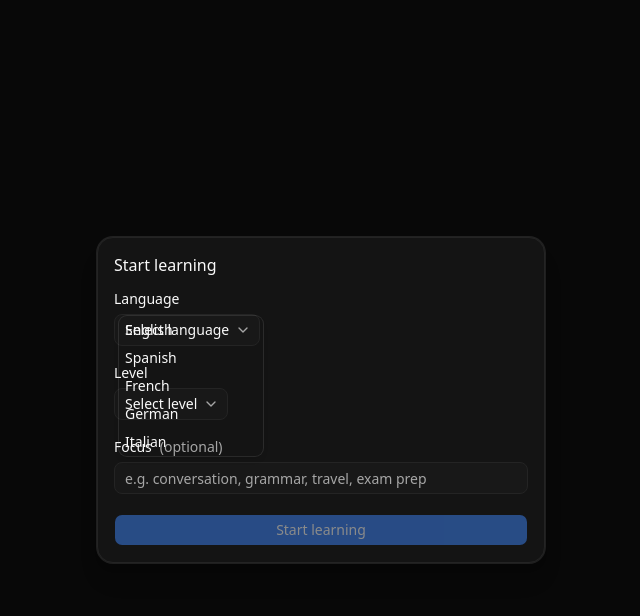
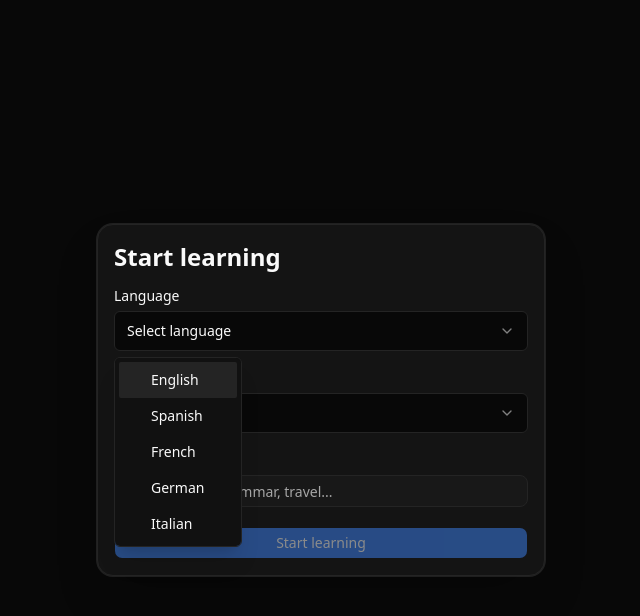
Before and after one commit to Omitofo/Luma-, a React (Vite) app: page / in a window 1280 px wide. Both pictures are taken after a click on the button "Select language". Shown: the top 616 px of the page, without its empty margins (319-959 px from the left). Built offline with nearby package versions, Linux system fonts and the light colour scheme.

Commit message:
W MARK -

```diff
--- a/src/components/Onboarding.tsx
+++ b/src/components/Onboarding.tsx
@@ -37,21 +37,24 @@ export default function Onboarding({ onComplete }: Props) {
 
   return (
     <div className="h-screen flex items-center justify-center bg-background p-4">
-      <Card className="w-full max-w-md shadow-xl border border-border rounded-2xl">
+      <Card className="w-full max-w-md rounded-2xl border border-border bg-card shadow-2xl">
         <CardHeader>
-          <CardTitle>Start learning</CardTitle>
+          <CardTitle className="text-2xl font-semibold">
+            Start learning
+          </CardTitle>
         </CardHeader>
 
         <CardContent className="space-y-5">
           {/* LANGUAGE */}
           <div className="space-y-2">
             <Label>Language</Label>
+
             <Select value={language} onValueChange={setLanguage}>
-              <SelectTrigger>
+              <SelectTrigger className="bg-background border-border">
                 <SelectValue placeholder="Select language" />
               </SelectTrigger>
 
-              <SelectContent>
+              <SelectContent className="z-[100] border border-border bg-popover text-popover-foreground shadow-xl">
                 <SelectItem value="english">English</SelectItem>
                 <SelectItem value="spanish">Spanish</SelectItem>
                 <SelectItem value="french">French</SelectItem>
@@ -64,31 +67,36 @@ export default function Onboarding({ onComplete }: Props) {
           {/* LEVEL */}
           <div className="space-y-2">
             <Label>Level</Label>
+
             <Select value={level} onValueChange={setLevel}>
-              <SelectTrigger>
+              <SelectTrigger className="bg-background border-border">
                 <SelectValue placeholder="Select level" />
               </SelectTrigger>
 
-              <SelectContent>
+              <SelectContent className="z-[100] border border-border bg-popover text-popover-foreground shadow-xl">
                 <SelectItem value="A1">A1 - Beginner</SelectItem>
                 <SelectItem value="A2">A2 - Elementary</SelectItem>
                 <SelectItem value="B1">B1 - Intermediate</SelectItem>
-                <SelectItem value="B2">B2 - Upper intermediate</SelectItem>
+                <SelectItem value="B2">B2 - Upper Intermediate</SelectItem>
                 <SelectItem value="C1">C1 - Advanced</SelectItem>
               </SelectContent>
             </Select>
           </div>
 
-          {/* FOCUS (optional but recommended) */}
+          {/* FOCUS */}
           <div className="space-y-2">
             <Label>
-              Focus <span className="text-muted-foreground">(optional)</span>
+              Focus{" "}
+              <span className="text-muted-foreground">
+                (optional)
+              </span>
             </Label>
 
             <Input
               value={focus}
               onChange={(e) => setFocus(e.target.value)}
-              placeholder="e.g. conversation, grammar, travel, exam prep"
+              placeholder="conversation, grammar, travel..."
+              className="bg-background border-border"
             />
           </div>
 
--- a/src/components/ui/select.tsx
+++ b/src/components/ui/select.tsx
@@ -1,190 +1,159 @@
-import * as React from "react"
-import { Select as SelectPrimitive } from "radix-ui"
+import * as React from "react";
+import * as SelectPrimitive from "@radix-ui/react-select";
+import { Check, ChevronDown, ChevronUp } from "lucide-react";
 
-import { cn } from "@/lib/utils"
-import { ChevronDownIcon, CheckIcon, ChevronUpIcon } from "lucide-react"
+import { cn } from "@/lib/utils";
 
-function Select({
-  ...props
-}: React.ComponentProps<typeof SelectPrimitive.Root>) {
-  return <SelectPrimitive.Root data-slot="select" {...props} />
-}
+const Select = SelectPrimitive.Root;
 
-function SelectGroup({
-  className,
-  ...props
-}: React.ComponentProps<typeof SelectPrimitive.Group>) {
-  return (
-    <SelectPrimitive.Group
-      data-slot="select-group"
-      className={cn("scroll-my-1 p-1", className)}
-      {...props}
-    />
-  )
-}
+const SelectGroup = SelectPrimitive.Group;
 
-function SelectValue({
-  ...props
-}: React.ComponentProps<typeof SelectPrimitive.Value>) {
-  return <SelectPrimitive.Value data-slot="select-value" {...props} />
-}
+const SelectValue = SelectPrimitive.Value;
 
-function SelectTrigger({
-  className,
-  size = "default",
-  children,
-  ...props
-}: React.ComponentProps<typeof SelectPrimitive.Trigger> & {
-  size?: "sm" | "default"
-}) {
-  return (
+const SelectTrigger = React.forwardRef<
+  React.ElementRef<typeof SelectPrimitive.Trigger>,
+  React.ComponentPropsWithoutRef<typeof SelectPrimitive.Trigger>
+>(({ className, children, ...props }, ref) => (
   <SelectPrimitive.Trigger
-      data-slot="select-trigger"
-      data-size={size}
+    ref={ref}
     className={cn(
-        "flex w-fit items-center justify-between gap-1.5 rounded-lg border border-input bg-transparent py-2 pr-2 pl-2.5 text-sm whitespace-nowrap transition-colors outline-none select-none focus-visible:border-ring focus-visible:ring-3 focus-visible:ring-ring/50 disabled:cursor-not-allowed disabled:opacity-50 aria-invalid:border-destructive aria-invalid:ring-3 aria-invalid:ring-destructive/20 data-placeholder:text-muted-foreground data-[size=default]:h-8 data-[size=sm]:h-7 data-[size=sm]:rounded-[min(var(--radius-md),10px)] *:data-[slot=select-value]:line-clamp-1 *:data-[slot=select-value]:flex *:data-[slot=select-value]:items-center *:data-[slot=select-value]:gap-1.5 dark:bg-input/30 dark:hover:bg-input/50 dark:aria-invalid:border-destructive/50 dark:aria-invalid:ring-destructive/40 [&_svg]:pointer-events-none [&_svg]:shrink-0 [&_svg:not([class*='size-'])]:size-4",
+      "flex h-10 w-full items-center justify-between rounded-md border border-input bg-background px-3 py-2 text-sm ring-offset-background placeholder:text-muted-foreground focus:outline-none focus:ring-2 focus:ring-ring focus:ring-offset-2 disabled:cursor-not-allowed disabled:opacity-50",
       className
     )}
     {...props}
   >
     {children}
     <SelectPrimitive.Icon asChild>
-        <ChevronDownIcon className="pointer-events-none size-4 text-muted-foreground" />
+      <ChevronDown className="h-4 w-4 opacity-50" />
     </SelectPrimitive.Icon>
   </SelectPrimitive.Trigger>
-  )
-}
+));
+SelectTrigger.displayName = SelectPrimitive.Trigger.displayName;
 
-function SelectContent({
-  className,
-  children,
-  position = "item-aligned",
-  align = "center",
-  ...props
-}: React.ComponentProps<typeof SelectPrimitive.Content>) {
-  return (
-    <SelectPrimitive.Portal>
-      <SelectPrimitive.Content
-        data-slot="select-content"
-        data-align-trigger={position === "item-aligned"}
-        className={cn("relative z-50 max-h-(--radix-select-content-available-height) min-w-36 origin-(--radix-select-content-transform-origin) overflow-x-hidden overflow-y-auto rounded-lg bg-popover text-popover-foreground shadow-md ring-1 ring-foreground/10 duration-100 data-[align-trigger=true]:animate-none data-[side=bottom]:slide-in-from-top-2 data-[side=left]:slide-in-from-right-2 data-[side=right]:slide-in-from-left-2 data-[side=top]:slide-in-from-bottom-2 data-open:animate-in data-open:fade-in-0 data-open:zoom-in-95 data-closed:animate-out data-closed:fade-out-0 data-closed:zoom-out-95", position ==="popper"&&"data-[side=bottom]:translate-y-1 data-[side=left]:-translate-x-1 data-[side=right]:translate-x-1 data-[side=top]:-translate-y-1", className )}
-        position={position}
-        align={align}
-        {...props}
-      >
-        <SelectScrollUpButton />
-        <SelectPrimitive.Viewport
-          data-position={position}
+const SelectScrollUpButton = React.forwardRef<
+  React.ElementRef<typeof SelectPrimitive.ScrollUpButton>,
+  React.ComponentPropsWithoutRef<typeof SelectPrimitive.ScrollUpButton>
+>(({ className, ...props }, ref) => (
+  <SelectPrimitive.ScrollUpButton
+    ref={ref}
     className={cn(
-            "data-[position=popper]:h-(--radix-select-trigger-height) data-[position=popper]:w-full data-[position=popper]:min-w-(--radix-select-trigger-width)",
-            position === "popper" && ""
-          )}
-        >
-          {children}
-        </SelectPrimitive.Viewport>
-        <SelectScrollDownButton />
-      </SelectPrimitive.Content>
-    </SelectPrimitive.Portal>
-  )
-}
-
-function SelectLabel({
-  className,
-  ...props
-}: React.ComponentProps<typeof SelectPrimitive.Label>) {
-  return (
-    <SelectPrimitive.Label
-      data-slot="select-label"
-      className={cn("px-1.5 py-1 text-xs text-muted-foreground", className)}
-      {...props}
-    />
-  )
-}
-
-function SelectItem({
-  className,
-  children,
-  ...props
-}: React.ComponentProps<typeof SelectPrimitive.Item>) {
-  return (
-    <SelectPrimitive.Item
-      data-slot="select-item"
-      className={cn(
-        "relative flex w-full cursor-default items-center gap-1.5 rounded-md py-1 pr-8 pl-1.5 text-sm outline-hidden select-none focus:bg-accent focus:text-accent-foreground not-data-[variant=destructive]:focus:**:text-accent-foreground data-disabled:pointer-events-none data-disabled:opacity-50 [&_svg]:pointer-events-none [&_svg]:shrink-0 [&_svg:not([class*='size-'])]:size-4 *:[span]:last:flex *:[span]:last:items-center *:[span]:last:gap-2",
+      "flex cursor-default items-center justify-center py-1 bg-popover",
       className
     )}
     {...props}
   >
-      <span className="pointer-events-none absolute right-2 flex size-4 items-center justify-center">
-        <SelectPrimitive.ItemIndicator>
-          <CheckIcon className="pointer-events-none" />
-        </SelectPrimitive.ItemIndicator>
-      </span>
-      <SelectPrimitive.ItemText>{children}</SelectPrimitive.ItemText>
-    </SelectPrimitive.Item>
-  )
-}
+    <ChevronUp className="h-4 w-4" />
+  </SelectPrimitive.ScrollUpButton>
+));
+SelectScrollUpButton.displayName =
+  SelectPrimitive.ScrollUpButton.displayName;
 
-function SelectSeparator({
-  className,
-  ...props
-}: React.ComponentProps<typeof SelectPrimitive.Separator>) {
-  return (
-    <SelectPrimitive.Separator
-      data-slot="select-separator"
-      className={cn("pointer-events-none -mx-1 my-1 h-px bg-border", className)}
-      {...props}
-    />
-  )
-}
-
-function SelectScrollUpButton({
-  className,
-  ...props
-}: React.ComponentProps<typeof SelectPrimitive.ScrollUpButton>) {
-  return (
-    <SelectPrimitive.ScrollUpButton
-      data-slot="select-scroll-up-button"
+const SelectScrollDownButton = React.forwardRef<
+  React.ElementRef<typeof SelectPrimitive.ScrollDownButton>,
+  React.ComponentPropsWithoutRef<typeof SelectPrimitive.ScrollDownButton>
+>(({ className, ...props }, ref) => (
+  <SelectPrimitive.ScrollDownButton
+    ref={ref}
     className={cn(
-        "z-10 flex cursor-default items-center justify-center bg-popover py-1 [&_svg:not([class*='size-'])]:size-4",
+      "flex cursor-default items-center justify-center py-1 bg-popover",
       className
     )}
     {...props}
   >
-      <ChevronUpIcon
-      />
-    </SelectPrimitive.ScrollUpButton>
-  )
-}
+    <ChevronDown className="h-4 w-4" />
+  </SelectPrimitive.ScrollDownButton>
+));
+SelectScrollDownButton.displayName =
+  SelectPrimitive.ScrollDownButton.displayName;
 
-function SelectScrollDownButton({
-  className,
-  ...props
-}: React.ComponentProps<typeof SelectPrimitive.ScrollDownButton>) {
-  return (
-    <SelectPrimitive.ScrollDownButton
-      data-slot="select-scroll-down-button"
+const SelectContent = React.forwardRef<
+  React.ElementRef<typeof SelectPrimitive.Content>,
+  React.ComponentPropsWithoutRef<typeof SelectPrimitive.Content>
+>(({ className, children, position = "popper", ...props }, ref) => (
+  <SelectPrimitive.Portal>
+    <SelectPrimitive.Content
+      ref={ref}
+      position={position}
+      sideOffset={6}
       className={cn(
-        "z-10 flex cursor-default items-center justify-center bg-popover py-1 [&_svg:not([class*='size-'])]:size-4",
+        "relative z-[9999] max-h-96 min-w-[8rem] overflow-hidden rounded-md border shadow-xl",
+        "bg-[#111111] text-white border-[#2a2a2a]",
+        "backdrop-blur-0 opacity-100",
         className
       )}
       {...props}
     >
-      <ChevronDownIcon
+      <SelectScrollUpButton />
+
+      <SelectPrimitive.Viewport className="p-1 bg-[#111111]">
+        {children}
+      </SelectPrimitive.Viewport>
+
+      <SelectScrollDownButton />
+    </SelectPrimitive.Content>
+  </SelectPrimitive.Portal>
+));
+SelectContent.displayName = SelectPrimitive.Content.displayName;
+
+const SelectLabel = React.forwardRef<
+  React.ElementRef<typeof SelectPrimitive.Label>,
+  React.ComponentPropsWithoutRef<typeof SelectPrimitive.Label>
+>(({ className, ...props }, ref) => (
+  <SelectPrimitive.Label
+    ref={ref}
+    className={cn("py-1.5 pl-8 pr-2 text-sm font-semibold", className)}
+    {...props}
   />
-    </SelectPrimitive.ScrollDownButton>
-  )
-}
+));
+SelectLabel.displayName = SelectPrimitive.Label.displayName;
+
+const SelectItem = React.forwardRef<
+  React.ElementRef<typeof SelectPrimitive.Item>,
+  React.ComponentPropsWithoutRef<typeof SelectPrimitive.Item>
+>(({ className, children, ...props }, ref) => (
+  <SelectPrimitive.Item
+    ref={ref}
+    className={cn(
+      "relative flex w-full cursor-default select-none items-center rounded-sm py-2 pl-8 pr-2 text-sm outline-none hover:bg-accent hover:text-accent-foreground focus:bg-accent focus:text-accent-foreground",
+      className
+    )}
+    {...props}
+  >
+    <span className="absolute left-2 flex h-3.5 w-3.5 items-center justify-center">
+      <SelectPrimitive.ItemIndicator>
+        <Check className="h-4 w-4" />
+      </SelectPrimitive.ItemIndicator>
+    </span>
+
+    <SelectPrimitive.ItemText>
+      {children}
+    </SelectPrimitive.ItemText>
+  </SelectPrimitive.Item>
+));
+SelectItem.displayName = SelectPrimitive.Item.displayName;
+
+const SelectSeparator = React.forwardRef<
+  React.ElementRef<typeof SelectPrimitive.Separator>,
+  React.ComponentPropsWithoutRef<typeof SelectPrimitive.Separator>
+>(({ className, ...props }, ref) => (
+  <SelectPrimitive.Separator
+    ref={ref}
+    className={cn("-mx-1 my-1 h-px bg-muted", className)}
+    {...props}
+  />
+));
+SelectSeparator.displayName =
+  SelectPrimitive.Separator.displayName;
 
 export {
   Select,
+  SelectGroup,
+  SelectValue,
+  SelectTrigger,
   SelectContent,
-  SelectGroup,
+  SelectLabel,
   SelectItem,
-  SelectLabel,
+  SelectSeparator,
+  SelectScrollUpButton,
   SelectScrollDownButton,
-  SelectScrollUpButton,
-  SelectSeparator,
-  SelectTrigger,
-  SelectValue,
-}
+};
--- a/src/index.css
+++ b/src/index.css
@@ -6,9 +6,8 @@
 
 @layer base {
   :root {
-      isolation: isolate;
-
     color-scheme: dark;
+    isolation: isolate;
 
     --background: 0 0% 3%;
     --foreground: 0 0% 98%;
@@ -39,26 +38,19 @@
   }
 
   * {
-    @apply border-border outline-ring/50;
+    @apply border-border;
   }
 
-  body {
-    @apply bg-background text-foreground;
-  }
-
-  html {
-    @apply font-sans;
+  html,
+  body,
+  #root {
+    height: 100%;
+    margin: 0;
+    @apply bg-background text-foreground font-sans;
   }
 }
 
-/* Radix overlays FIX */
-[data-radix-popper-content-wrapper],
-[data-radix-dialog-content],
-[data-radix-select-content] {
+/* Radix Portal Layer Fix */
+[data-radix-popper-content-wrapper] {
   z-index: 9999 !important;
 }
-
-/* Dialog overlay */
-[data-radix-dialog-overlay] {
-  z-index: 9998 !important;
-}
```
Also changed, not shown: src/components/Settings.tsx (+5 -3 lines). Lines whose indentation alone changed are shown as unchanged.
